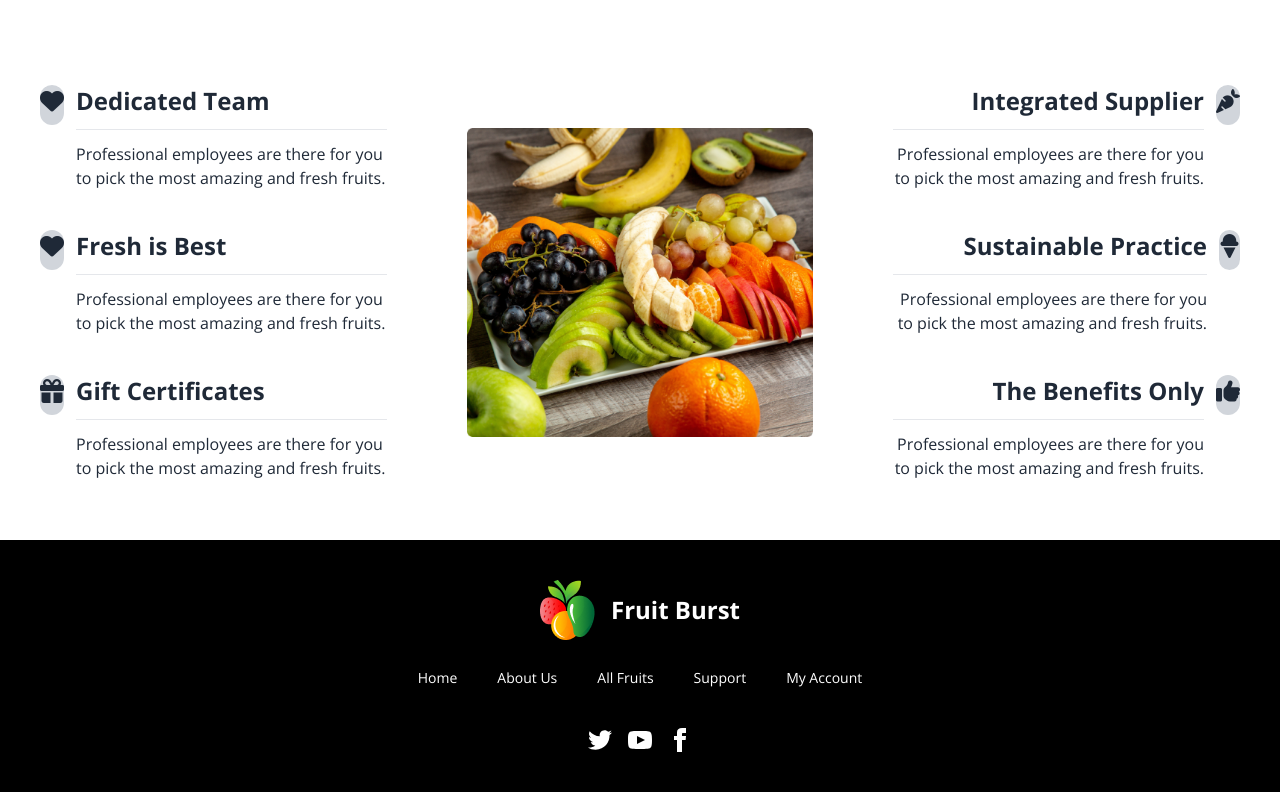
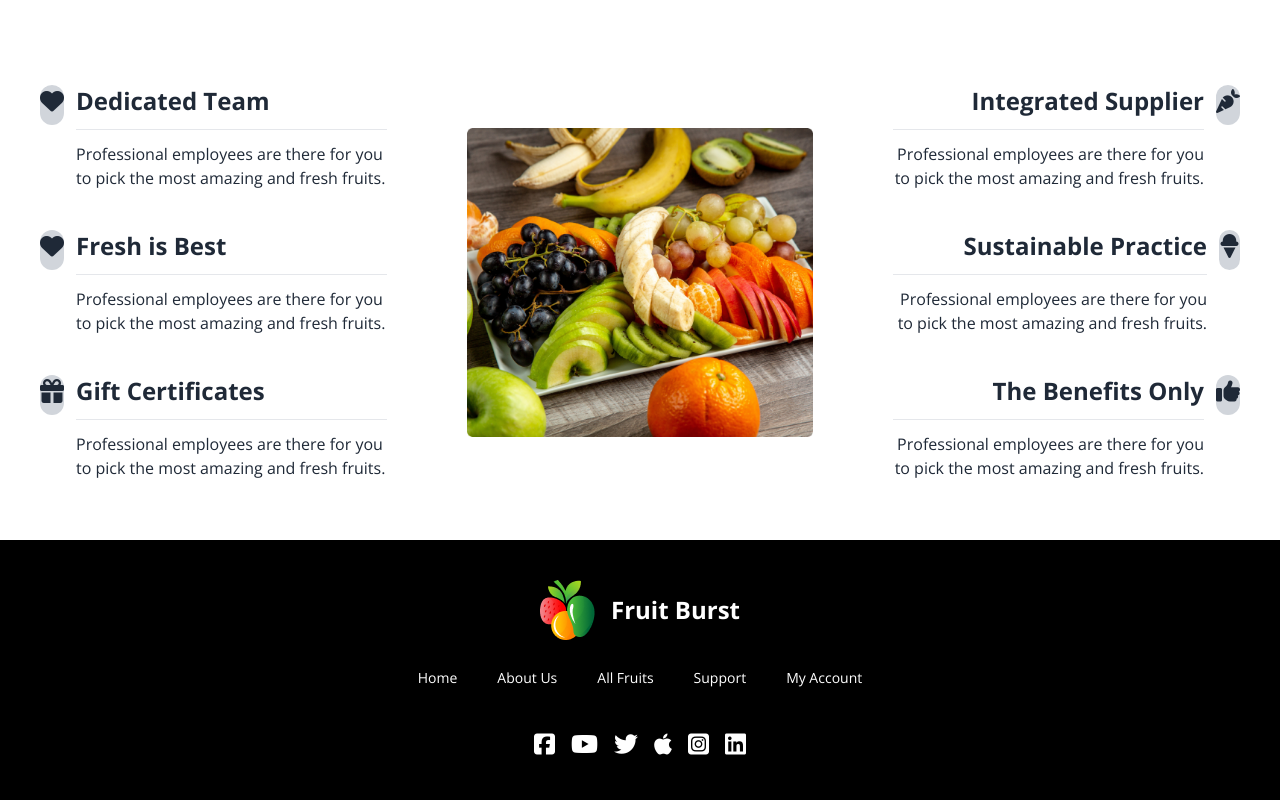
Before and after one commit to 01maruf/programming-hero-Mileston-03-Assignment, a plain HTML site: page index.html in a window 1280 px wide. Shown: the part 2708-3508 px from the top of the page. Drawn offline with nearby package versions, Linux system fonts and the light colour scheme.

Commit message:
fi-amanillah

```diff
--- a/index.html
+++ b/index.html
@@ -518,43 +518,13 @@
         </ul>
       </div>
       <div>
-        <div class="grid grid-flow-col gap-4">
-          <a
-            ><svg
-              xmlns="http://www.w3.org/2000/svg"
-              width="24"
-              height="24"
-              viewBox="0 0 24 24"
-              class="fill-current"
-            >
-              <path
-                d="M24 4.557c-.883.392-1.832.656-2.828.775 1.017-.609 1.798-1.574 2.165-2.724-.951.564-2.005.974-3.127 1.195-.897-.957-2.178-1.555-3.594-1.555-3.179 0-5.515 2.966-4.797 6.045-4.091-.205-7.719-2.165-10.148-5.144-1.29 2.213-.669 5.108 1.523 6.574-.806-.026-1.566-.247-2.229-.616-.054 2.281 1.581 4.415 3.949 4.89-.693.188-1.452.232-2.224.084.626 1.956 2.444 3.379 4.6 3.419-2.07 1.623-4.678 2.348-7.29 2.04 2.179 1.397 4.768 2.212 7.548 2.212 9.142 0 14.307-7.721 13.995-14.646.962-.695 1.797-1.562 2.457-2.549z"
-              ></path></svg
-          ></a>
-          <a
-            ><svg
-              xmlns="http://www.w3.org/2000/svg"
-              width="24"
-              height="24"
-              viewBox="0 0 24 24"
-              class="fill-current"
-            >
-              <path
-                d="M19.615 3.184c-3.604-.246-11.631-.245-15.23 0-3.897.266-4.356 2.62-4.385 8.816.029 6.185.484 8.549 4.385 8.816 3.6.245 11.626.246 15.23 0 3.897-.266 4.356-2.62 4.385-8.816-.029-6.185-.484-8.549-4.385-8.816zm-10.615 12.816v-8l8 3.993-8 4.007z"
-              ></path></svg
-          ></a>
-          <a
-            ><svg
-              xmlns="http://www.w3.org/2000/svg"
-              width="24"
-              height="24"
-              viewBox="0 0 24 24"
-              class="fill-current"
-            >
-              <path
-                d="M9 8h-3v4h3v12h5v-12h3.642l.358-4h-4v-1.667c0-.955.192-1.333 1.115-1.333h2.885v-5h-3.808c-3.596 0-5.192 1.583-5.192 4.615v3.385z"
-              ></path></svg
-          ></a>
+        <div class="grid grid-flow-col gap-4 text-2xl">
+         <a href=""><i class="fab fa-facebook-square"></i></a>
+         <a href=""><i class="fab fa-youtube"></i></a>
+         <a href=""><i class="fab fa-twitter"></i></a>
+         <a href=""><i class="fab fa-apple"></i></a>
+         <a href=""><i class="fab fa-instagram-square"></i></a>
+         <a href=""><i class="fab fa-linkedin"></i></a>
         </div>
       </div>
     </footer>
```
